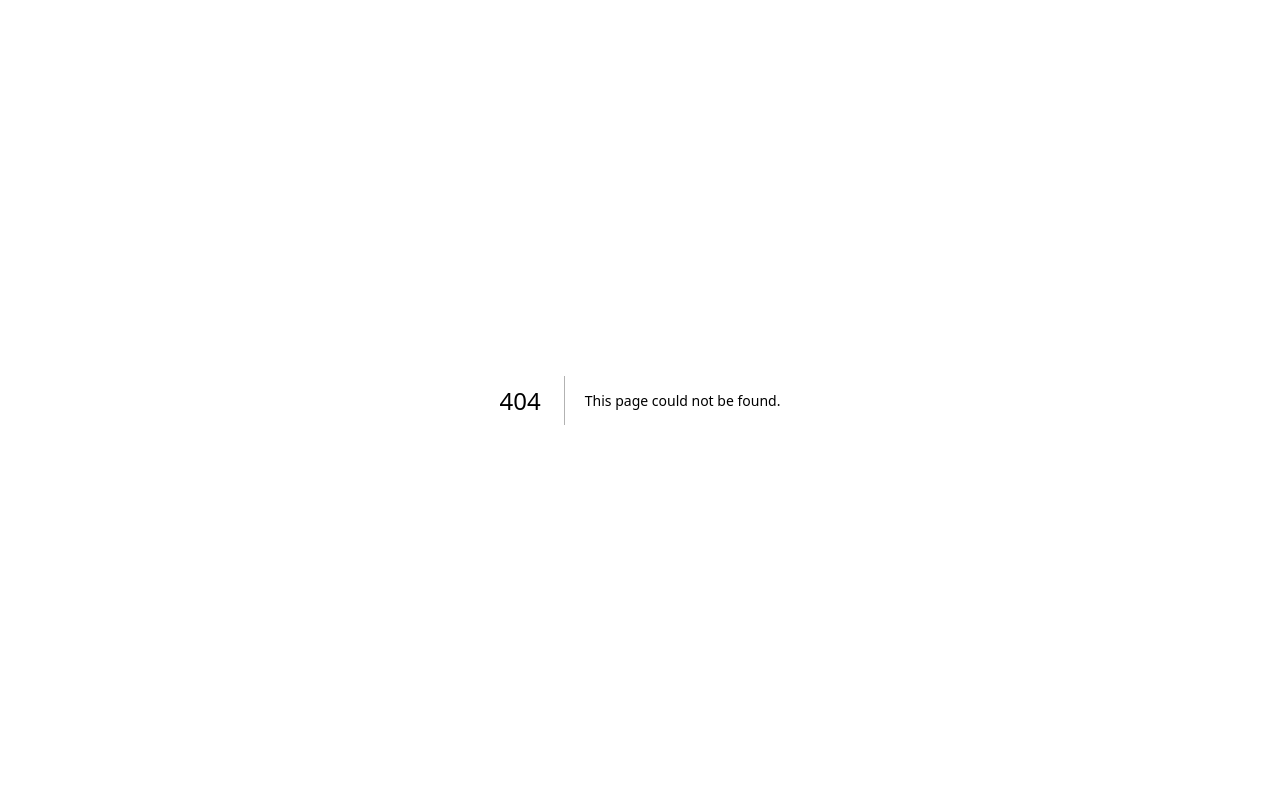
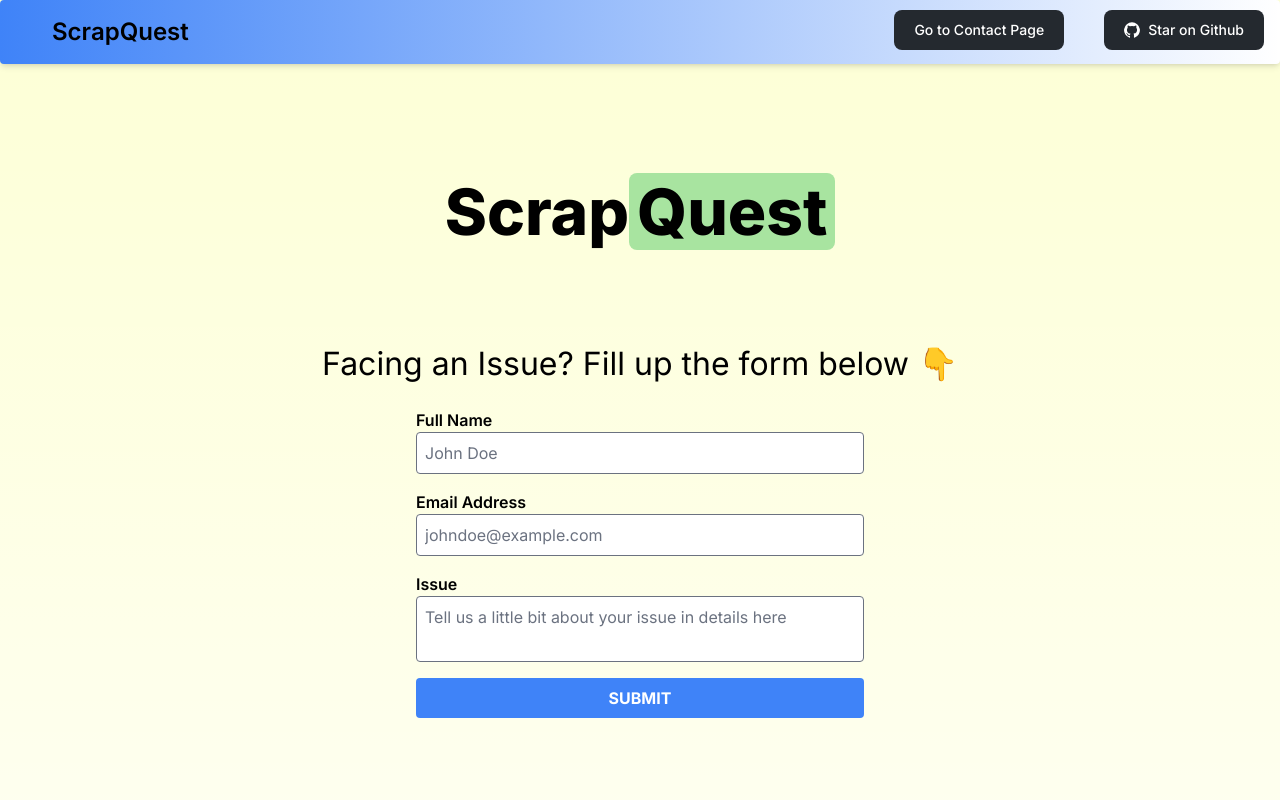
Before and after one commit to Abidsyed25/ScrapQuest, a Next.js app: page /contact in a window 1280 px wide. Before the commit this address had no page. Shown: the top 800 px of the page. Built offline with nearby package versions, Linux system fonts and the light colour scheme.

Commit message:
Added a Contact Page

```diff
--- /dev/null
+++ b/app/contact/page.tsx
@@ -0,0 +1,100 @@
+"use client";
+import * as z from "zod";
+import { useForm } from "react-hook-form";
+import { zodResolver } from "@hookform/resolvers/zod";
+import { Nav } from "@/components/Nav";
+import React, { useState } from "react";
+
+// Define the form schema using zod
+const formSchema = z.object({
+  name: z.string().nonempty("Name is required"),
+  email: z.string().email("Invalid email address"),
+  issue: z.string().max(500, {
+    message: "Describe your issue within 500 characters.",
+  }),
+});
+
+// Contact form component
+export default function Contact() {
+  const [isSubmitted, setIsSubmitted] = useState(false);
+  const form = useForm<z.infer<typeof formSchema>>({
+    resolver: zodResolver(formSchema),
+    defaultValues: {
+      name: "",
+      email: "",
+      issue: ""
+    }
+  });
+
+  // Handle form submission
+  const handleSubmit = (values: z.infer<typeof formSchema>) => {
+    console.log(values);
+    // Handle form submission (e.g., send data to the server)
+    setIsSubmitted(true);
+    form.reset();
+    setTimeout(() => setIsSubmitted(false), 3000); // Hide notification after 3 seconds
+  };
+
+  return (
+    <div className="relative">
+      <Nav />
+      <main className="p-20 flex w-full flex-col items-center justify-between">
+        <p style={{ fontSize: "4rem", fontWeight: 800, padding: 20 }}>
+          Scrap<span style={{ backgroundColor: "#a8e4a0", borderRadius: "8px", padding: "0 0.5rem" }}>Quest</span>
+        </p>
+        <div className="flex w-full flex-col items-center p-10">
+          <p style={{ paddingTop: '20px', fontSize: '2rem' }}>Facing an Issue? Fill up the form below 👇</p>
+          <div className="flex min-h-screen w-full flex-col items-center justify-between" style={{ paddingTop: '20px', paddingLeft: '25px', paddingRight: '25px', paddingBottom: '25px' }}>
+            <form onSubmit={form.handleSubmit(handleSubmit)} className="max-w-md w-full flex flex-col gap-4">
+              <div className="flex flex-col">
+                <label htmlFor="name" className="font-semibold">Full Name</label>
+                <input
+                  id="name"
+                  type="text"
+                  placeholder="John Doe"
+                  {...form.register("name")}
+                  className="p-2 border rounded text-black"
+                />
+                {form.formState.errors.name && (
+                  <p className="text-red-500">{form.formState.errors.name.message}</p>
+                )}
+              </div>
+
+              <div className="flex flex-col">
+                <label htmlFor="email" className="font-semibold">Email Address</label>
+                <input
+                  id="email"
+                  type="email"
+                  placeholder="johndoe@example.com"
+                  {...form.register("email")}
+                  className="p-2 border rounded text-black"
+                />
+                {form.formState.errors.email && (
+                  <p className="text-red-500">{form.formState.errors.email.message}</p>
+                )}
+              </div>
+
+              <div className="flex flex-col">
+                <label htmlFor="issue" className="font-semibold">Issue</label>
+                <textarea
+                  id="issue"
+                  placeholder="Tell us a little bit about your issue in details here"
+                  className="p-2 border rounded resize-none text-black"
+                  {...form.register("issue")}
+                />
+                {form.formState.errors.issue && (
+                  <p className="text-red-500">{form.formState.errors.issue.message}</p>
+                )}
+              </div>
+
+              <button type="submit" className="p-2 bg-blue-500 text-white rounded"><b>SUBMIT</b></button>
+            </form>
+            {isSubmitted && (
+              <p className="mt-4 text-green-500">Form submitted successfully!</p>
+            )}
+          </div>
+        </div>
+      </main>
+    </div>
+  );
+}
--- /dev/null
+++ b/components/Contact.tsx
@@ -0,0 +1,17 @@
+"use client"
+import { useRouter } from "next/navigation";
+
+export default function Contact() {
+  const router = useRouter();
+
+  const handleNavigation = () => {
+    router.push('/contact');
+  };
+
+  return (
+
+      <button onClick={handleNavigation}type="button" className="text-white bg-[#24292F] hover:bg-[#24292F]/90 font-medium rounded-lg text-sm px-5 py-2.5 text-center inline-flex items-center dark:focus:ring-gray-500 dark:hover:bg-[#050708]/30 mb-1 mr-2">
+        Go to Contact Page
+      </button>
+  );
+}
--- a/components/Nav.tsx
+++ b/components/Nav.tsx
@@ -7,6 +7,7 @@ import {
   NavbarToggle,
 } from "flowbite-react";
 import Social from "./Social";
+import Contact from "./Contact";
 
 export function Nav() {
   return (
@@ -22,6 +23,7 @@ export function Nav() {
       </NavbarBrand>
       <NavbarToggle />
       <NavbarCollapse>
+        <Contact />
         <Social />
       </NavbarCollapse>
     </Navbar>
--- a/package.json
+++ b/package.json
@@ -10,11 +10,13 @@
     "dev:docker": "next dev"
   },
   "dependencies": {
+    "@hookform/resolvers": "^3.5.0",
     "flowbite-react": "^0.9.0",
     "next": "14.2.1",
     "puppeteer": "^22.6.5",
     "react": "^18",
-    "react-dom": "^18"
+    "react-dom": "^18",
+    "react-hook-form": "^7.51.5"
   },
   "devDependencies": {
     "@types/node": "^20",
```
Also changed, not shown: 1 other file (tests, documents, lock files or other folders).
